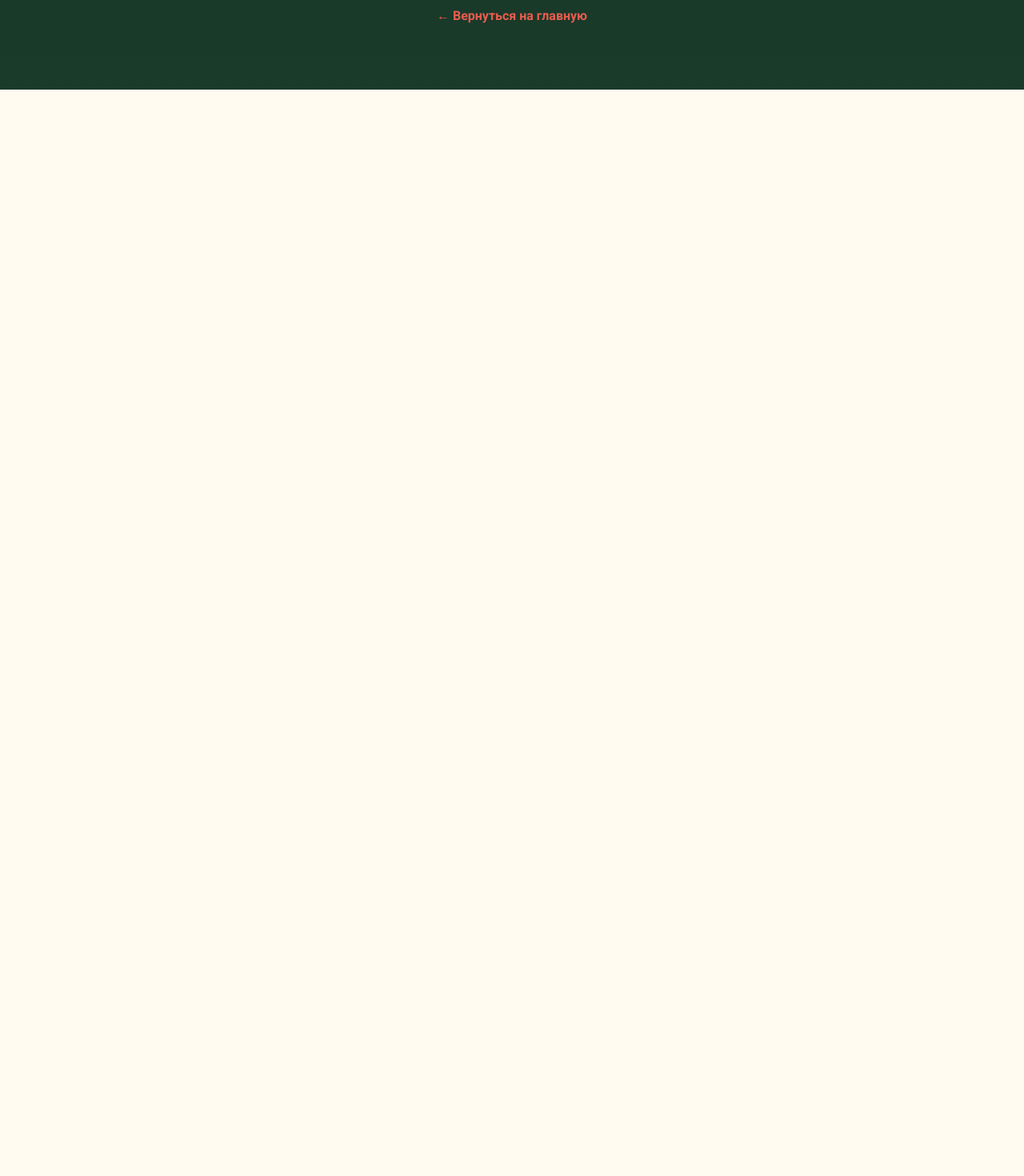
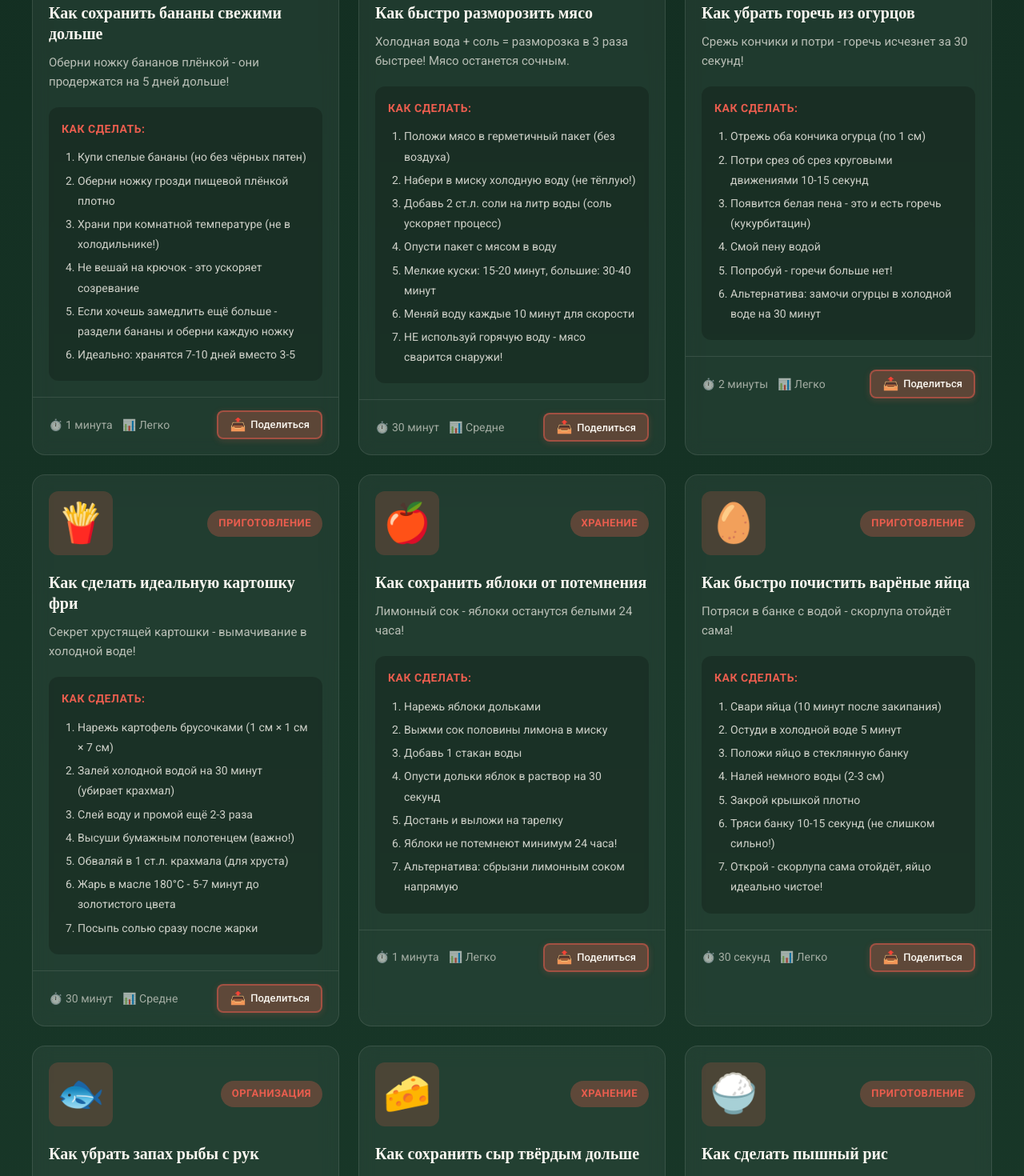
Before and after one commit to svideoproekt-ship-it/russka-kuhnya-9551, a React (Vite) app: page /kitchen-hacks in a window 1280 px wide. Shown: the part 3100-4570 px from the top of the page at 80% size. Before the commit the page ends 3212 px from the top, so only its background shows below. Built offline with nearby package versions, Linux system fonts and the light colour scheme; a web font is replaced by a local one.

Commit message:
Update KitchenHacks.jsx

```diff
--- a/src/pages/KitchenHacks.jsx
+++ b/src/pages/KitchenHacks.jsx
@@ -182,7 +182,189 @@ const KitchenHacks = () => {
         'Не торопитесь - скорость придёт с практикой!',
       ],
     },
+      {
+      id: 12,
+      title: 'Как отмыть микроволновку за 5 минут',
+      category: 'Организация',
+      time: '5 минут',
+      difficulty: 'Легко',
+      icon: '🍋',
+      description: 'Лимон и вода - секрет идеальной чистоты без химии! Жир размягчается сам.',
+      steps: [
+        'Налей в миску 1 стакан воды',
+        'Добавь сок половины лимона (или 2 ст.л. лимонной кислоты)',
+        'Положи дольки лимона в воду',
+        'Поставь миску в микроволновку',
+        'Включи на максимум на 3-5 минут (вода должна кипеть)',
+        'Оставь на 2 минуты (пар размягчит жир)',
+        'Открой дверцу и протри стенки влажной губкой - всё легко снимется!',
+      ],
+    },
+    {
+      id: 13,
+      title: 'Как сохранить бананы свежими дольше',
+      category: 'Хранение',
+      time: '1 минута',
+      difficulty: 'Легко',
+      icon: '🍌',
+      description: 'Оберни ножку бананов плёнкой - они продержатся на 5 дней дольше!',
+      steps: [
+        'Купи спелые бананы (но без чёрных пятен)',
+        'Оберни ножку грозди пищевой плёнкой плотно',
+        'Храни при комнатной температуре (не в холодильнике!)',
+        'Не вешай на крючок - это ускоряет созревание',
+        'Если хочешь замедлить ещё больше - раздели бананы и оберни каждую ножку',
+        'Идеально: хранятся 7-10 дней вместо 3-5',
+      ],
+    },
+    {
+      id: 14,
+      title: 'Как быстро разморозить мясо',
+      category: 'Приготовление',
+      time: '30 минут',
+      difficulty: 'Средне',
+      icon: '🥩',
+      description: 'Холодная вода + соль = разморозка в 3 раза быстрее! Мясо останется сочным.',
+      steps: [
+        'Положи мясо в герметичный пакет (без воздуха)',
+        'Набери в миску холодную воду (не тёплую!)',
+        'Добавь 2 ст.л. соли на литр воды (соль ускоряет процесс)',
+        'Опусти пакет с мясом в воду',
+        'Мелкие куски: 15-20 минут, большие: 30-40 минут',
+        'Меняй воду каждые 10 минут для скорости',
+        'НЕ используй горячую воду - мясо сварится снаружи!',
+      ],
+    },
+    {
+      id: 15,
+      title: 'Как убрать горечь из огурцов',
+      category: 'Приготовление',
+      time: '2 минуты',
+      difficulty: 'Легко',
+      icon: '🥒',
+      description: 'Срежь кончики и потри - горечь исчезнет за 30 секунд!',
+      steps: [
+        'Отрежь оба кончика огурца (по 1 см)',
+        'Потри срез об срез круговыми движениями 10-15 секунд',
+        'Появится белая пена - это и есть горечь (кукурбитацин)',
+        'Смой пену водой',
+        'Попробуй - горечи больше нет!',
+        'Альтернатива: замочи огурцы в холодной воде на 30 минут',
+      ],
+    },
+    {
+      id: 16,
+      title: 'Как сделать идеальную картошку фри',
+      category: 'Приготовление',
+      time: '30 минут',
+      difficulty: 'Средне',
+      icon: '🍟',
+      description: 'Секрет хрустящей картошки - вымачивание в холодной воде!',
+      steps: [
+        'Нарежь картофель брусочками (1 см × 1 см × 7 см)',
+        'Залей холодной водой на 30 минут (убирает крахмал)',
+        'Слей воду и промой ещё 2-3 раза',
+        'Высуши бумажным полотенцем (важно!)',
+        'Обваляй в 1 ст.л. крахмала (для хруста)',
+        'Жарь в масле 180°C - 5-7 минут до золотистого цвета',
+        'Посыпь солью сразу после жарки',
+      ],
+    },
+    {
+      id: 17,
+      title: 'Как сохранить яблоки от потемнения',
+      category: 'Хранение',
+      time: '1 минута',
+      difficulty: 'Легко',
+      icon: '🍎',
+      description: 'Лимонный сок - яблоки останутся белыми 24 часа!',
+      steps: [
+        'Нарежь яблоки дольками',
+        'Выжми сок половины лимона в миску',
+        'Добавь 1 стакан воды',
+        'Опусти дольки яблок в раствор на 30 секунд',
+        'Достань и выложи на тарелку',
+        'Яблоки не потемнеют минимум 24 часа!',
+        'Альтернатива: сбрызни лимонным соком напрямую',
+      ],
+    },
+    {
+      id: 18,
+      title: 'Как быстро почистить варёные яйца',
+      category: 'Приготовление',
+      time: '30 секунд',
+      difficulty: 'Легко',
+      icon: '🥚',
+      description: 'Потряси в банке с водой - скорлупа отойдёт сама!',
+      steps: [
+        'Свари яйца (10 минут после закипания)',
+        'Остуди в холодной воде 5 минут',
+        'Положи яйцо в стеклянную банку',
+        'Налей немного воды (2-3 см)',
+        'Закрой крышкой плотно',
+        'Тряси банку 10-15 секунд (не слишком сильно!)',
+        'Открой - скорлупа сама отойдёт, яйцо идеально чистое!',
+      ],
+    },
+    {
+      id: 19,
+      title: 'Как убрать запах рыбы с рук',
+      category: 'Организация',
+      time: '1 минута',
+      difficulty: 'Легко',
+      icon: '🐟',
+      description: 'Зубная паста или лимон - запах исчезнет мгновенно!',
+      steps: [
+        'Выдави каплю зубной пасты на ладони',
+        'Потри руки как при мыле 10-15 секунд',
+        'Смой холодной водой',
+        'Запах полностью исчезнет!',
+        'Альтернатива 1: потри руки долькой лимона',
+        'Альтернатива 2: потри руки о stainless steel (нержавейку) под водой',
+        'Альтернатива 3: помой руки уксусом',
+      ],
+    },
+    {
+      id: 20,
+      title: 'Как сохранить сыр твёрдым дольше',
+      category: 'Хранение',
+      time: '1 минута',
+      difficulty: 'Легко',
+      icon: '🧀',
+      description: 'Сахар в контейнере - сыр не заплесневеет 2 недели!',
+      steps: [
+        'Возьми пластиковый контейнер с крышкой',
+        'Насыпь на дно 2-3 ст.л. сахара',
+        'Положи кусок сыра сверху (не в сахаре!)',
+        'Закрой крышкой плотно',
+        'Храни в холодильнике',
+        'Сахар впитывает влагу - сыр не плесневеет',
+        'Меняй сахар раз в неделю для эффективности',
+      ],
+    },
+    {
+      id: 21,
+      title: 'Как сделать пышный рис',
+      category: 'Приготовление',
+      time: '20 минут',
+      difficulty: 'Средне',
+      icon: '🍚',
+      description: 'Промой рис 5-7 раз - каждое зёрнышко будет отдельно!',
+      steps: [
+        'Насыпь рис в миску',
+        'Залей холодной водой',
+        'Помешай рукой (вода станет мутной)',
+        'Слей воду (через сито или аккуратно)',
+        'Повтори 5-7 раз (пока вода не станет прозрачной)',
+        'Залей рис водой 1:2 (рис:вода)',
+        'Доведи до кипения, убавь огонь минимум, накрой крышкой',
+        'Вари 15 минут НЕ открывая крышку!',
+        'Выключи огонь и дай постоять 5 минут',
+        'Рассыпчатый рис готов!',
+      ],
+    },
   ];
+
   const categories = ['all', 'Хранение', 'Приготовление', 'Инструменты', 'Организация'];
 
   const filteredHacks = activeCategory === 'all'
```
